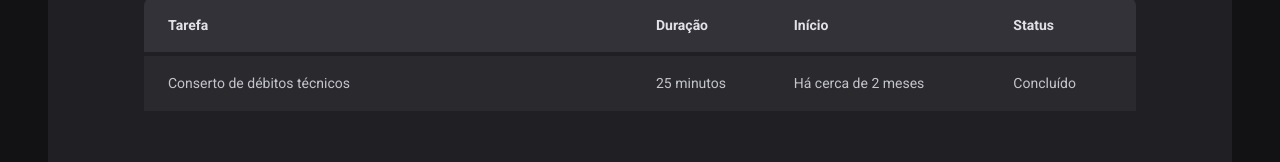
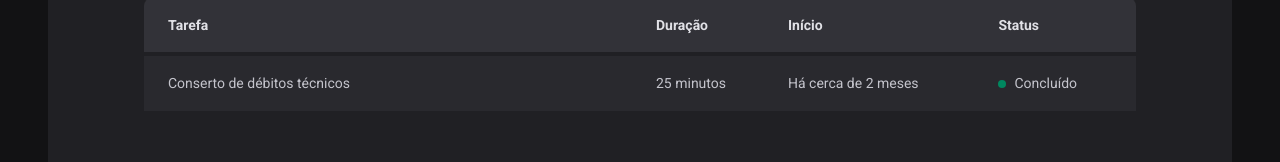
Before and after one commit to alxroots/timer-rocketseat-25, a React (Vite) app: page /history in a window 1280 px wide. Shown: the part 299-461 px from the top of the page. Built offline with nearby package versions, Linux system fonts and the light colour scheme.

Commit message:
update `history` component

```diff
--- a/src/pages/History.tsx
+++ b/src/pages/History.tsx
@@ -20,7 +20,7 @@ export function History() {
               <td>25 minutos</td>
               <td>Há cerca de 2 meses</td>
               <td>
-                <span className="status done">Concluído</span>
+                <Status progress="done">Concluído</Status>
               </td>
             </tr>
           </tbody>
@@ -42,6 +42,32 @@ const HistoryContainer = styled.main`
     color: ${(props) => props.theme.colors["gray-100"]};
   }
 `;
+
+const STATUS_PROGRESS = {
+  done: "green-500",
+  inProgress: "yellow-500",
+  interrupted: "red-500",
+} as const;
+
+interface StatusProps {
+  progress: keyof typeof STATUS_PROGRESS;
+}
+
+export const Status = styled.span<StatusProps>`
+  display: flex;
+  align-items: center;
+  gap: 0.5rem;
+
+  &::before {
+    content: "";
+    width: 0.5rem;
+    height: 0.5rem;
+    border-radius: 9999px;
+    background-color: ${(props) =>
+      props.theme.colors[STATUS_PROGRESS[props.progress]]};
+  }
+`;
+
 const HistoryList = styled.div`
   flex: 1;
   overflow: auto;
```
